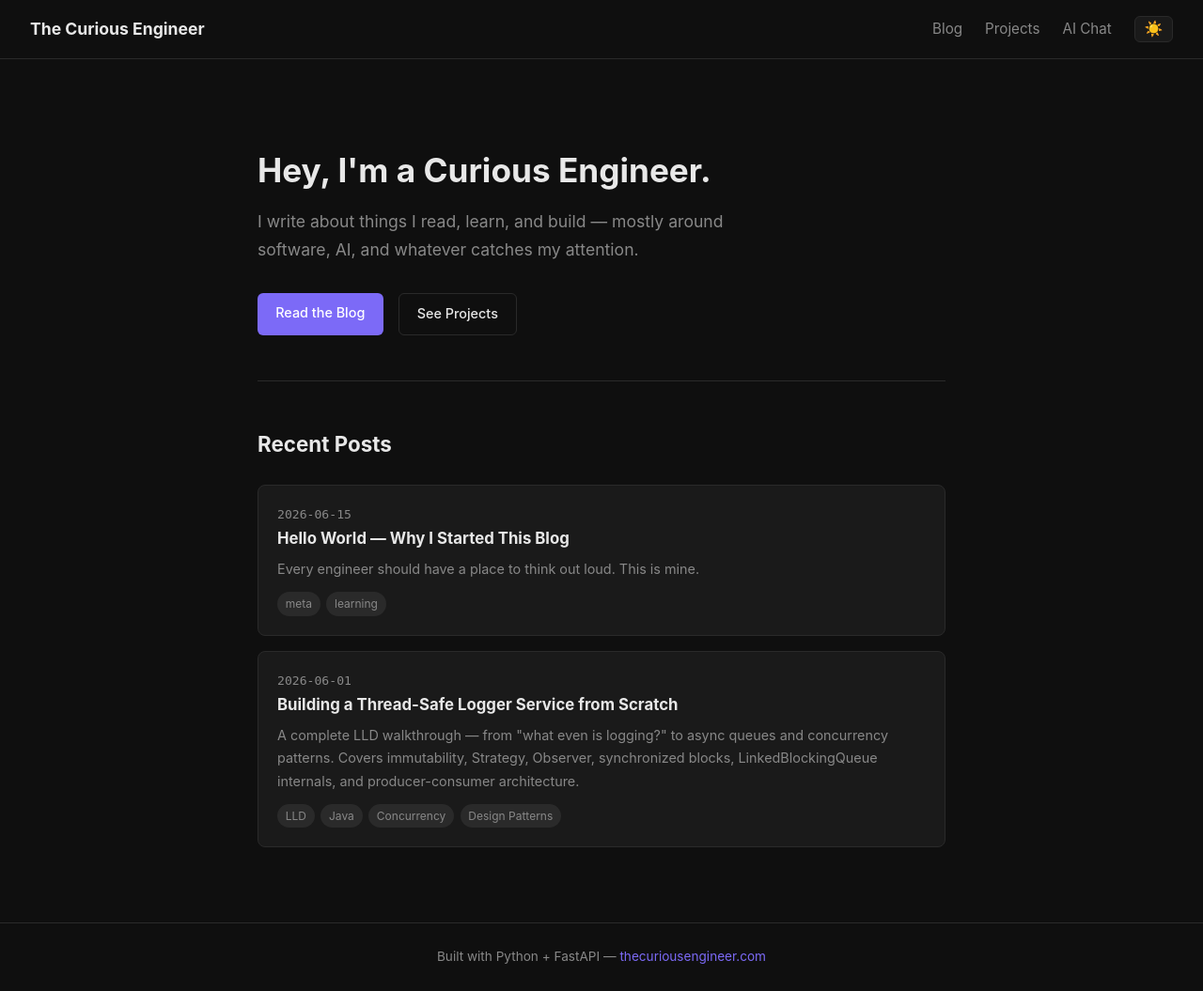
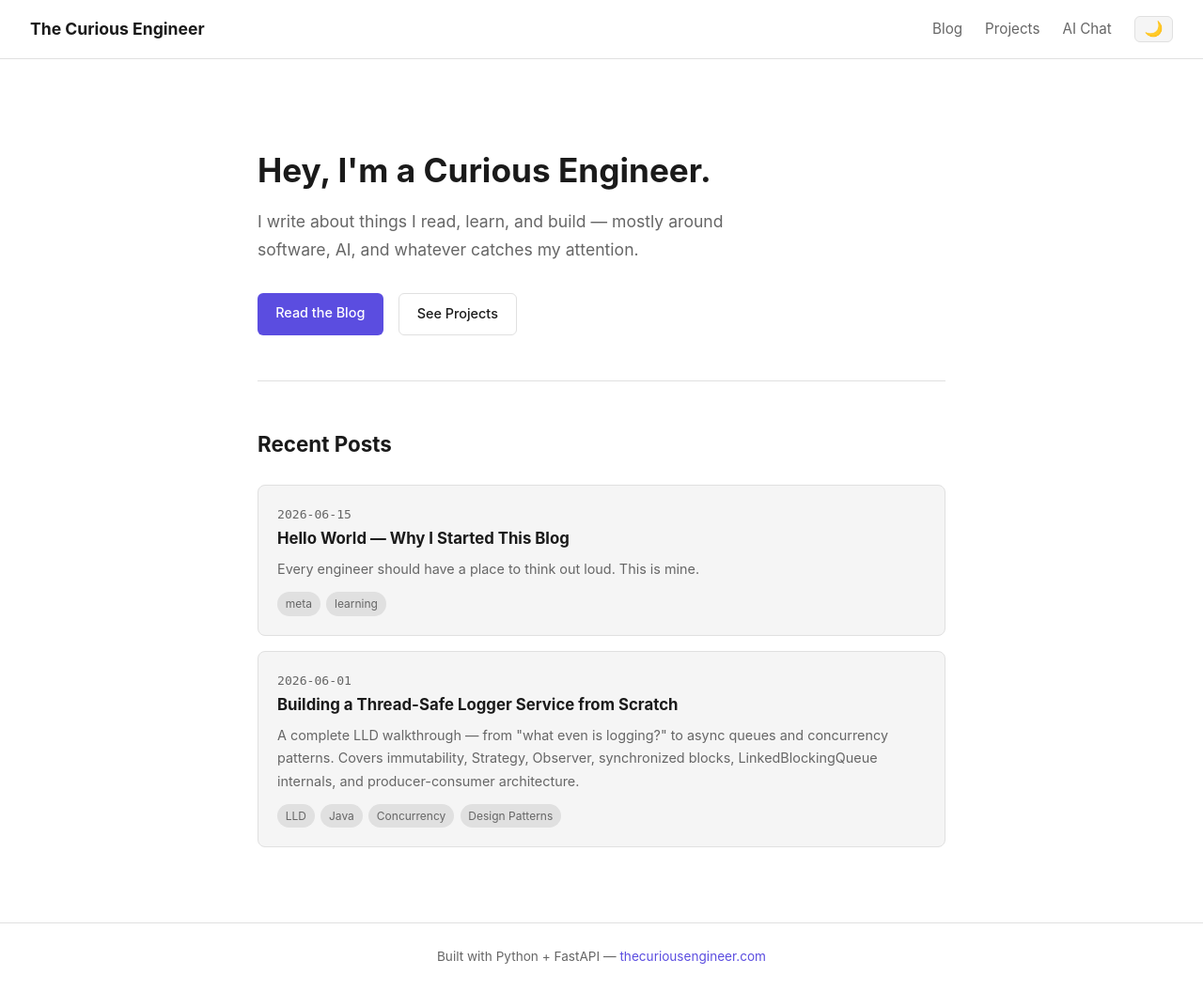
Before and after one commit to fazal835/personal-website, a FastAPI app: page / in a window 1280 px wide. Shown: the whole page at 94% size. Run offline with FastAPI, Linux system fonts and the light colour scheme.

Commit message:
Set light mode as default theme

```diff
--- a/app/templates/base.html
+++ b/app/templates/base.html
@@ -1,5 +1,5 @@
 <!DOCTYPE html>
-<html lang="en" data-theme="dark">
+<html lang="en" data-theme="light">
 <head>
     <meta charset="UTF-8" />
     <meta name="viewport" content="width=device-width, initial-scale=1.0" />
@@ -8,7 +8,7 @@
     <script>
         // Apply saved theme before paint to avoid flash
         (function () {
-            const saved = localStorage.getItem('theme') || 'dark';
+            const saved = localStorage.getItem('theme') || 'light';
             document.documentElement.setAttribute('data-theme', saved);
         })();
     </script>
@@ -45,7 +45,7 @@
         }
 
         // Set icon on load
-        applyTheme(localStorage.getItem('theme') || 'dark');
+        applyTheme(localStorage.getItem('theme') || 'light');
 
         toggle.addEventListener('click', () => {
             const current = document.documentElement.getAttribute('data-theme');
```
